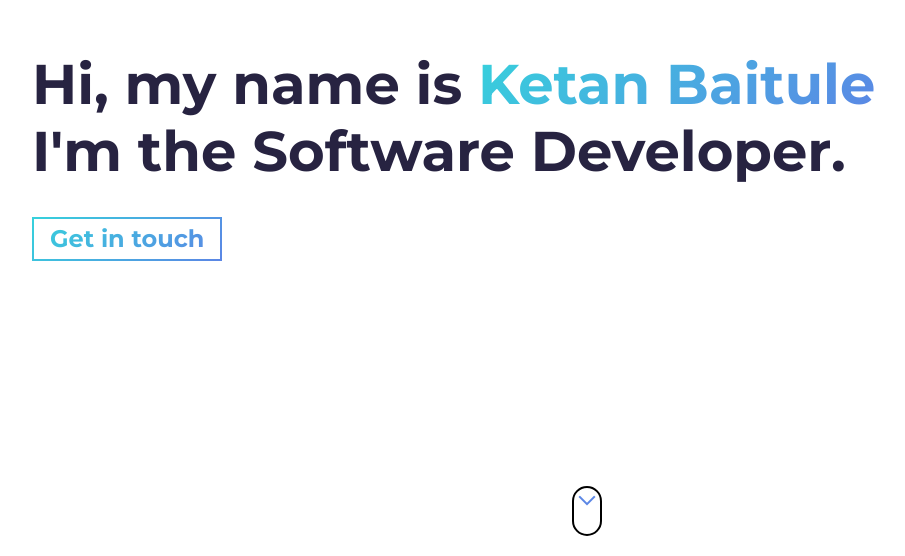
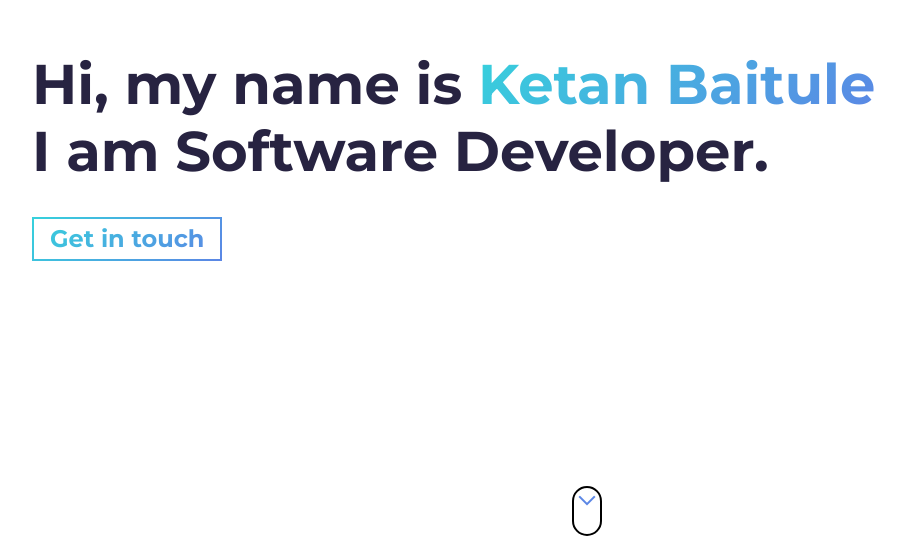
Before and after one commit to ketanbaitule/ketanbaitule.github.io, a plain HTML site: page index.html in a window 1280 px wide. Shown: the part 244-800 px from the top of the page, without its empty margins (53-958 px from the left). Drawn offline with Linux system fonts and the light colour scheme.

Commit message:
Fix Grammar

```diff
--- a/index.html
+++ b/index.html
@@ -68,7 +68,7 @@
         <h1 class="hero-title">
           Hi, my name is <span class="text-color-main name">Ketan Baitule</span>
           <br />
-          I'm the Software Developer.
+          I am Software Developer.
         </h1>
         <p class="hero-cta">
           <a class="cta-btn cta-btn--hero" href="#about">Get in touch</a>
```
